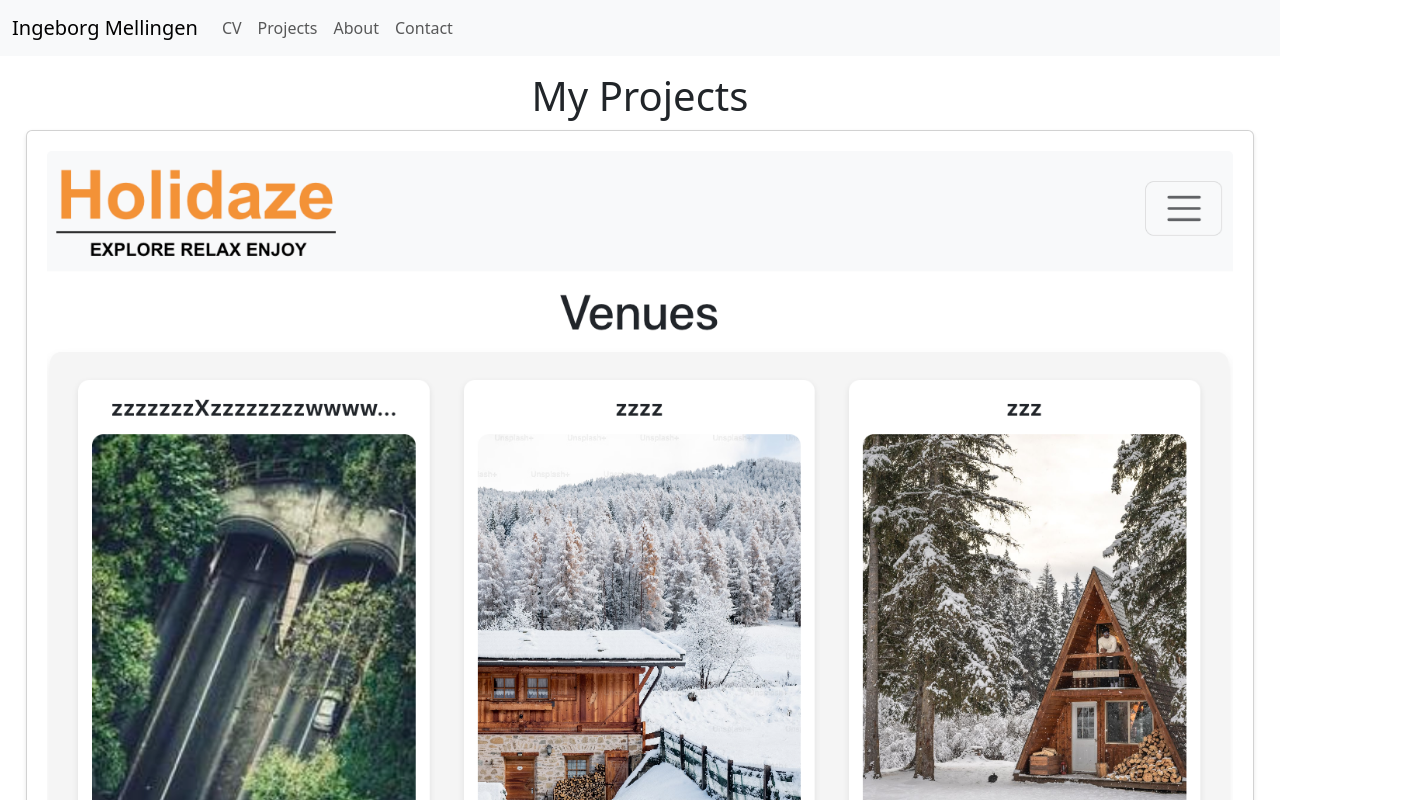
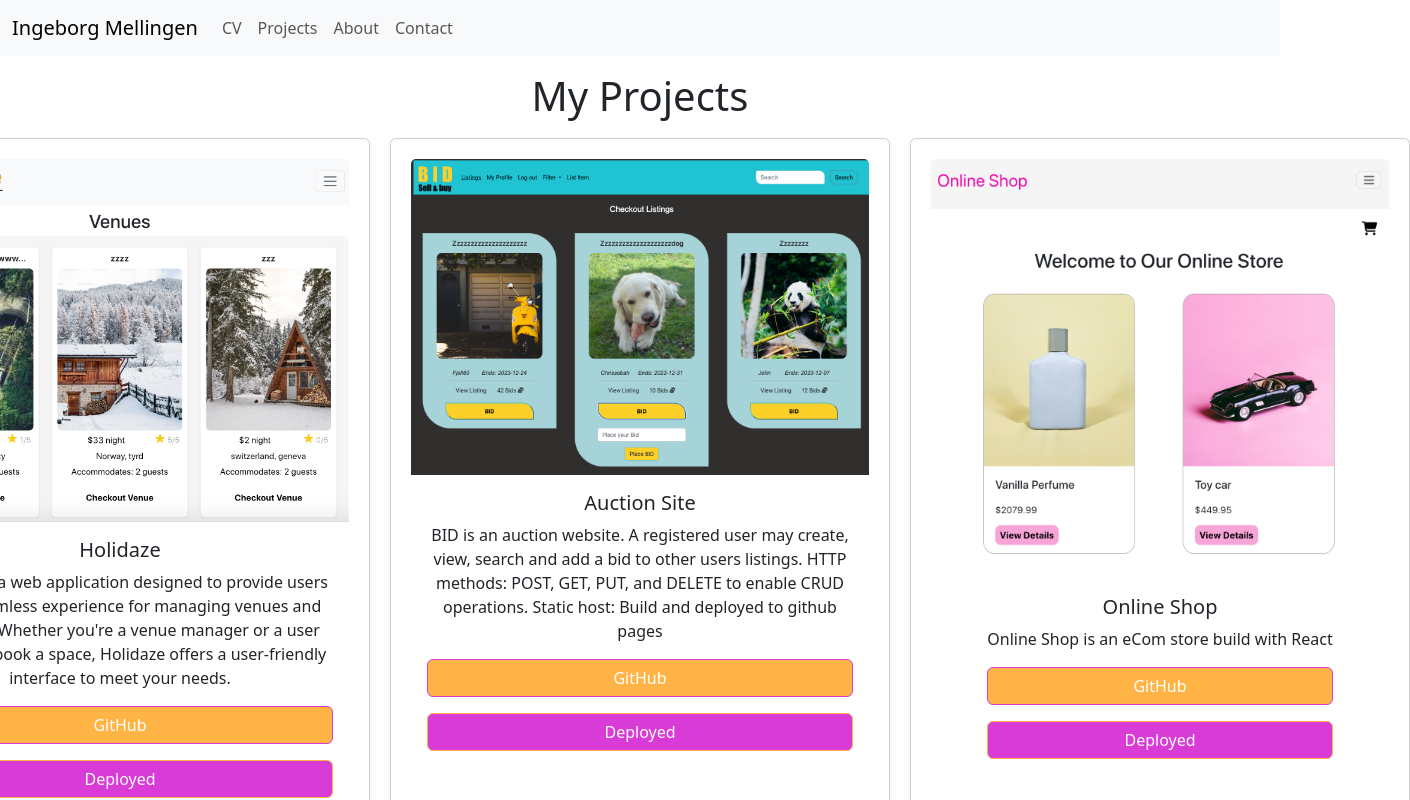
Before and after one commit to Ingsy/Ingeborg-Mellingen, a React (Create React App) app in the folder ingeborgs-portfolio/: page /projects in a window 1280 px wide. Shown: the top 800 px of the page, 1410 px wide, since content can reach past the window. Built offline with nearby package versions, Linux system fonts and the light colour scheme.

Commit message:
styles update

```diff
--- a/ingeborgs-portfolio/src/pages/Projects/index.jsx
+++ b/ingeborgs-portfolio/src/pages/Projects/index.jsx
@@ -5,14 +5,14 @@ import Button from "react-bootstrap/Button";
 
 const Project = ({ logo, name, description, githubLink, deployedLink }) => {
   return (
-    <Card className={`${styles.project} mb-4`}>
+    <Card className={`${styles.project} col-sm-12 mb-4`}>
       <Card.Img variant="top" src={logo} alt={name} />
       <Card.Body>
         <Card.Title>{name}</Card.Title>
         <Card.Text>{description}</Card.Text>
         <div className={styles.middleSection}>
           <Button
-            className="mb-3"
+            className={`${styles.button} mb-3`}
             variant="primary"
             href={githubLink}
             target="_blank"
@@ -21,6 +21,7 @@ const Project = ({ logo, name, description, githubLink, deployedLink }) => {
             GitHub
           </Button>
           <Button
+            className={styles.button2}
             variant="success"
             href={deployedLink}
             target="_blank"
--- a/ingeborgs-portfolio/src/pages/Projects/projectPage.jsx
+++ b/ingeborgs-portfolio/src/pages/Projects/projectPage.jsx
@@ -32,7 +32,7 @@ const ProjectsPage = () => {
   return (
     <div className="text-center m-3">
       <h1>My Projects</h1>
-      <div className="projects-list">
+      <div className="d-flex justify-content-center projects-list">
         {projects.map((project, index) => (
           <Project key={index} {...project} />
         ))}
--- a/ingeborgs-portfolio/src/pages/Projects/projects.module.css
+++ b/ingeborgs-portfolio/src/pages/Projects/projects.module.css
@@ -6,11 +6,17 @@
   box-shadow: 0 2px 4px rgba(0, 0, 0, 0.1);
   display: flex;
   align-items: center;
+  max-width: 500px;
 }
 
 .projectName {
   font-size: 1.5rem;
   font-weight: bold;
+}
+
+.Img {
+  height: 250px;
+  width: auto;
 }
 
 .projectDescription {
@@ -42,3 +48,15 @@
 .projectLink:hover {
   text-decoration: underline;
 }
+
+.button {
+  background-color: #ffb445 !important;
+  color: #fff;
+  border-color: #d83bd6 !important;
+}
+
+.button2 {
+  background-color: #d83bd6 !important;
+  color: #fff;
+  border-color: #ffb445 !important;
+}
```
Also changed, not shown: ingeborgs-portfolio/public/BID.png.
